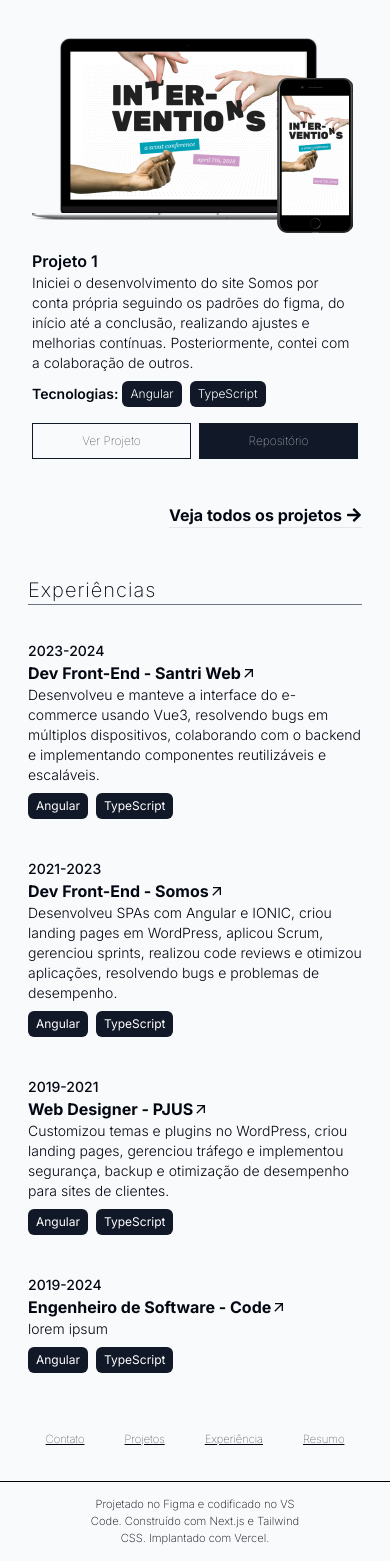
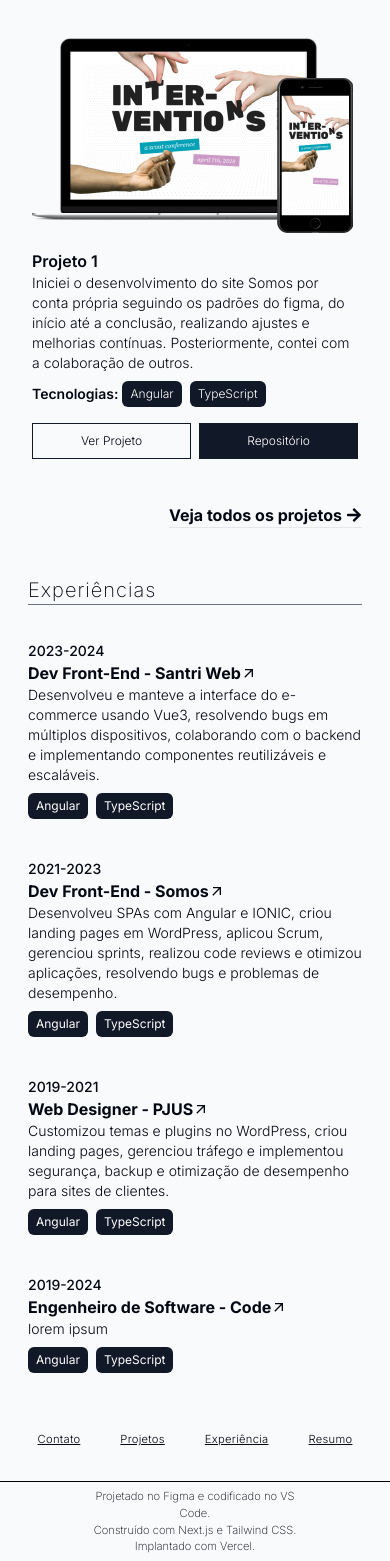
Before and after one commit to marcosdelfrari/portfolio, a Next.js app: page / in a window 390 px wide. Shown: the part 1388-2949 px from the top of the page. Built offline with nearby package versions, Linux system fonts and the light colour scheme.

Commit message:
ajuste de fonte

```diff
--- a/app/layout.tsx
+++ b/app/layout.tsx
@@ -17,7 +17,7 @@ export default function RootLayout({
   children: React.ReactNode;
 }) {
   return (
-    <html lang="en">
+    <html lang="en" className="scroll-smooth">
       <body
         className={`${inter.className} bg-gray-50 text-gray-950 relative dark:bg-gray-900 dark:text-gray-50 dark:text-opacity-90`}
       >
--- a/components/case.tsx
+++ b/components/case.tsx
@@ -77,7 +77,7 @@ function Case({
           <div className="flex justify-between gap-2 mt-4">
             <a
               href={linkLive}
-              className="border border-gray-900 w-1/2 font-thin text-center text-[0.75rem] px-4 py-2 b-b hover:underline hover:scale-105 dark:border-gray-50"
+              className="border border-gray-900 w-1/2 font-light sm:font-thin text-center text-[0.75rem] px-4 py-2 b-b hover:underline hover:scale-105 dark:border-gray-50"
               target="_blank"
               rel="noopener noreferrer"
             >
@@ -85,7 +85,7 @@ function Case({
             </a>
             <a
               href={linkCode}
-              className="border bg-gray-900 border-gray-900 text-white w-1/2 font-thin text-center text-[0.75rem] px-4 py-2 b-b hover:scale-105 hover:underline dark:border-gray-50"
+              className="border bg-gray-900 border-gray-900 text-white w-1/2 font-light sm:font-thin text-center text-[0.75rem] px-4 py-2 b-b hover:scale-105 hover:underline dark:border-gray-50"
               target="_blank"
               rel="noopener noreferrer"
             >
--- a/components/footer.tsx
+++ b/components/footer.tsx
@@ -14,8 +14,9 @@ function footer() {
         <Menu />
       </div>
       <div className="flex flex-col items-center justify-center border-black dark:border-[#a097cd] border-t h-[5rem] px-[5rem] font-extralight text-center  text-[0.7rem]">
-        Projetado no Figma e codificado no VS Code. Construído com Next.js e
-        Tailwind CSS. Implantado com Vercel.
+        <span>Projetado no Figma e codificado no VS Code. </span>
+        <span>Construído com Next.js e Tailwind CSS.</span>
+        <span>Implantado com Vercel.</span>
       </div>
     </motion.footer>
   );
--- a/components/menu.tsx
+++ b/components/menu.tsx
@@ -8,7 +8,7 @@ function menu() {
     <div className="sm:justify-end sm:items-end sm:h-[16rem] ">
       <Link
         href="#about"
-        className="sm:hidden px-5 text-end text-[0.7rem] sm:tracking-wider sm:text-base font-thin underline"
+        className="sm:hidden px-5 text-end text-[0.7rem] sm:tracking-wider tracking-wide sm:text-base font-light sm:font-thin underline"
       >
         Contato
       </Link>
@@ -16,7 +16,7 @@ function menu() {
         <Link
           key={link}
           href={links.hash}
-          className="sm:block px-5 sm:hover:scale-105 text-end sm:tracking-wider text-[0.7rem] sm:text-base  font-thin underline"
+          className="sm:block px-5 sm:hover:scale-105 text-end sm:tracking-wider tracking-wide text-[0.7rem] sm:text-base font-light sm:font-thin underline"
         >
           {links.name}
         </Link>
@@ -24,7 +24,7 @@ function menu() {
       <a
         href="/marcos-cv.pdf"
         target="_blank"
-        className="sm:block sm:hover:scale-105 px-5 text-end text-[0.7rem] sm:tracking-wider sm:text-base font-thin underline"
+        className="sm:block sm:hover:scale-105 px-5 text-end text-[0.7rem] sm:tracking-wider tracking-wide sm:text-base  font-light sm:font-thin underline"
       >
         Resumo
       </a>
```
